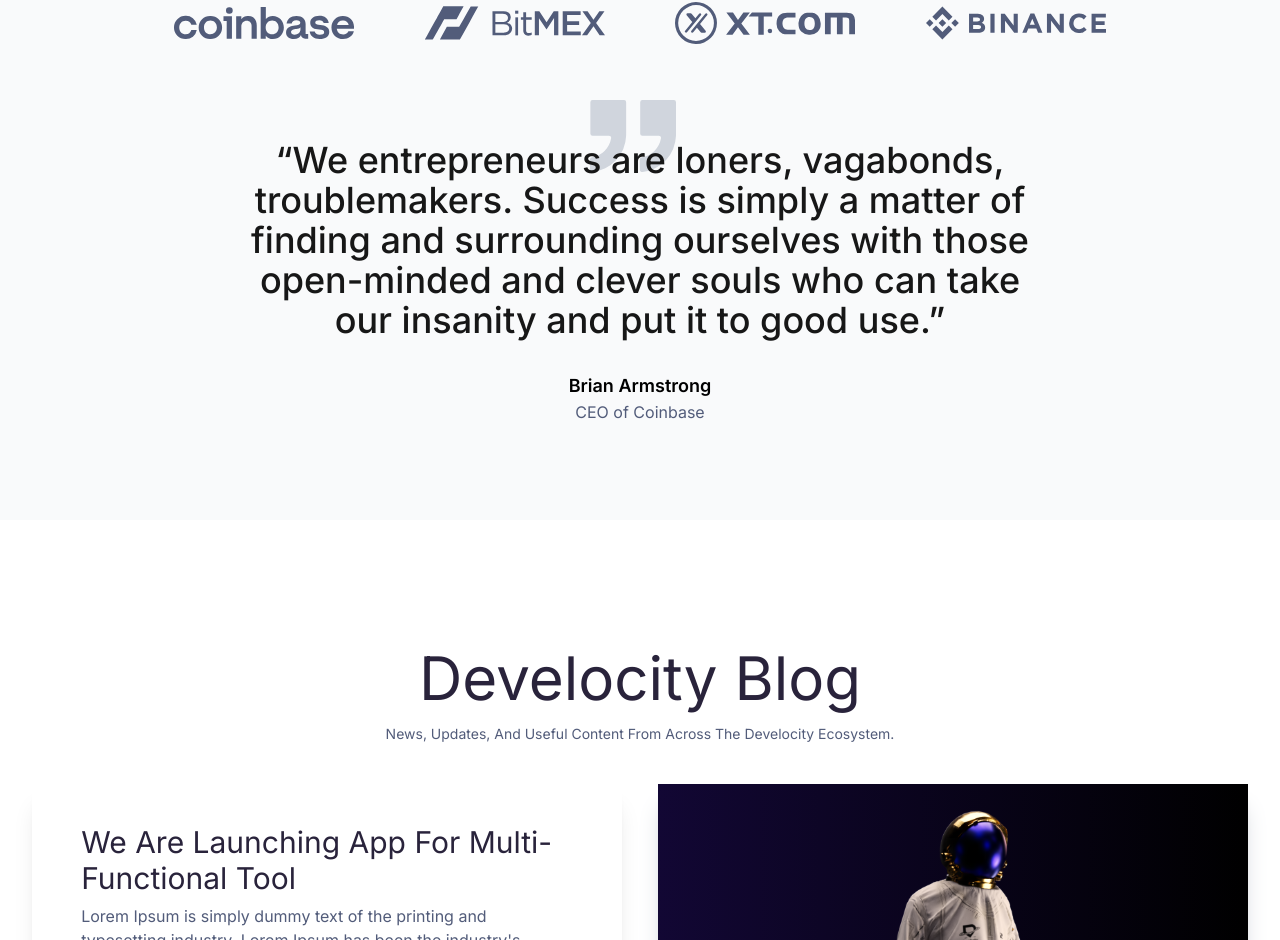
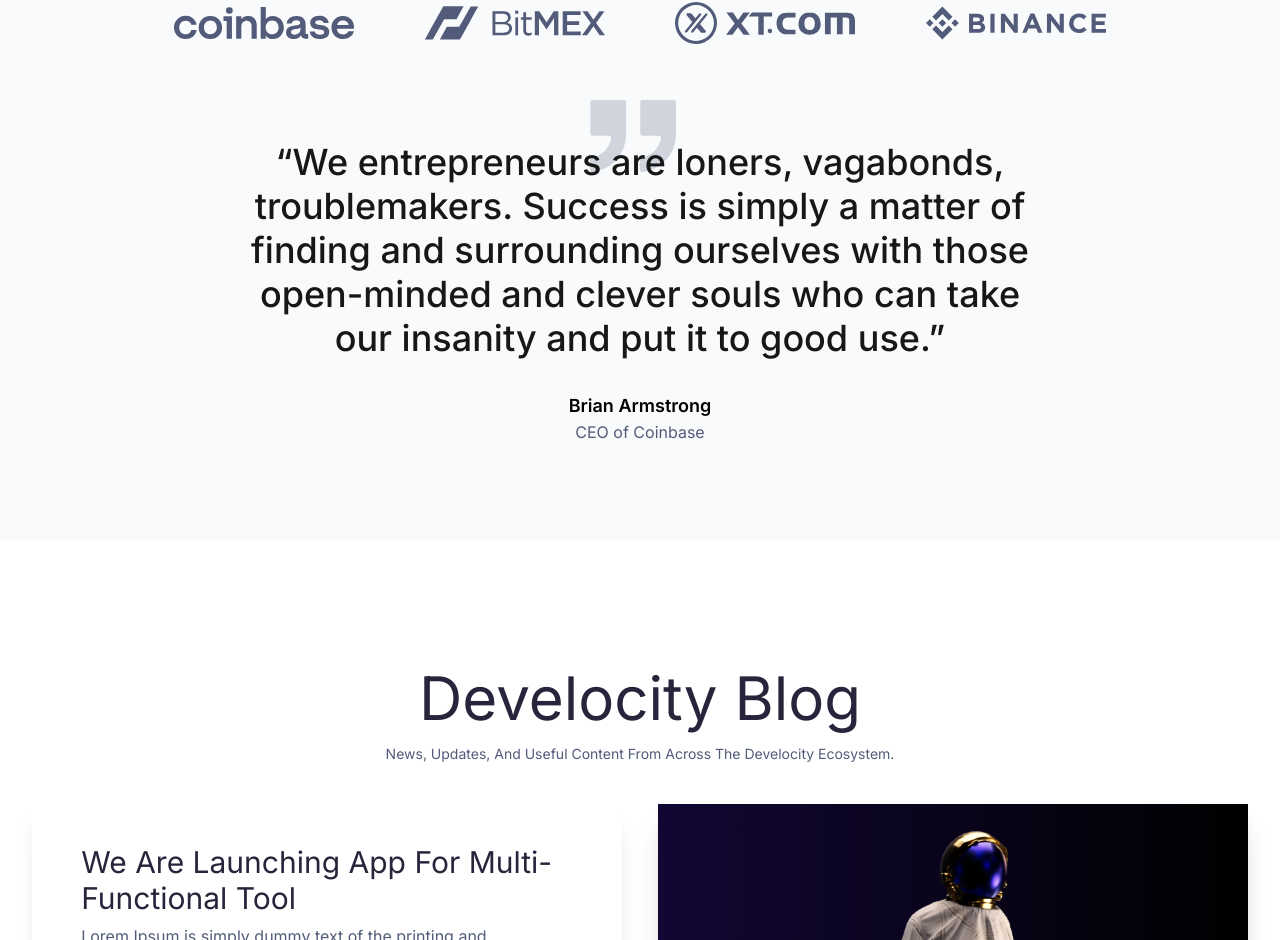
Before and after one commit to moussa32/develocity-finance, a React (Vite) app: page / in a window 1280 px wide. Shown: the part 2982-3922 px from the top of the page. Built offline with nearby package versions, Linux system fonts and the light colour scheme.

Commit message:
edit paragraph line height

```diff
--- a/src/modules/Homepage/Partnerships.jsx
+++ b/src/modules/Homepage/Partnerships.jsx
@@ -62,7 +62,7 @@ const Partnerships = () => {
               src={`${quote}`}
               alt="quote icon"
             />
-          <p className="text-2xl relative z-20 md:text-4xl font-medium text-neutral-900 mt-16 md:mt-24 lg:px-52">
+          <p className="text-2xl relative z-20 md:text-4xl md:leading-[44px] font-medium text-neutral-900 mt-16 md:mt-24 lg:px-52">
             “We entrepreneurs are loners, vagabonds, troublemakers. Success is
             simply a matter of finding and surrounding ourselves with those
             open-minded and clever souls who can take our insanity and put it to
```
